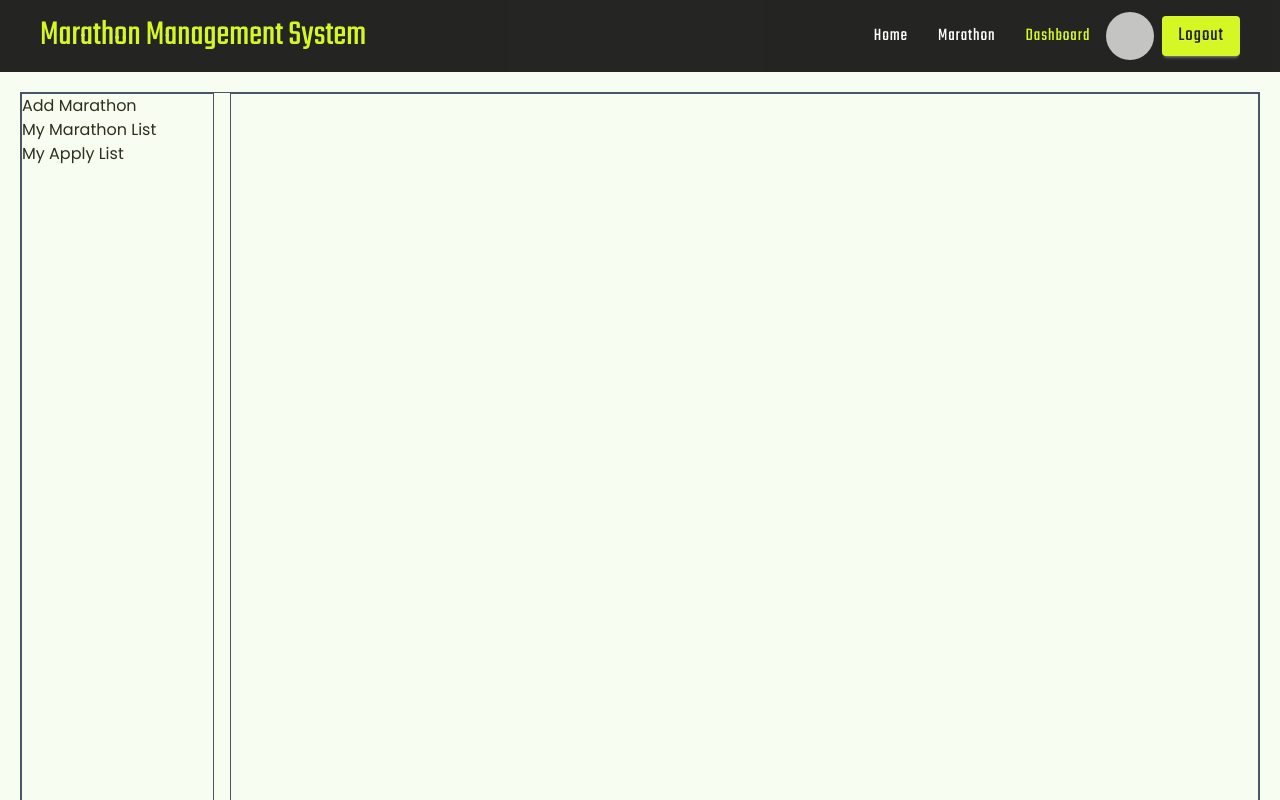
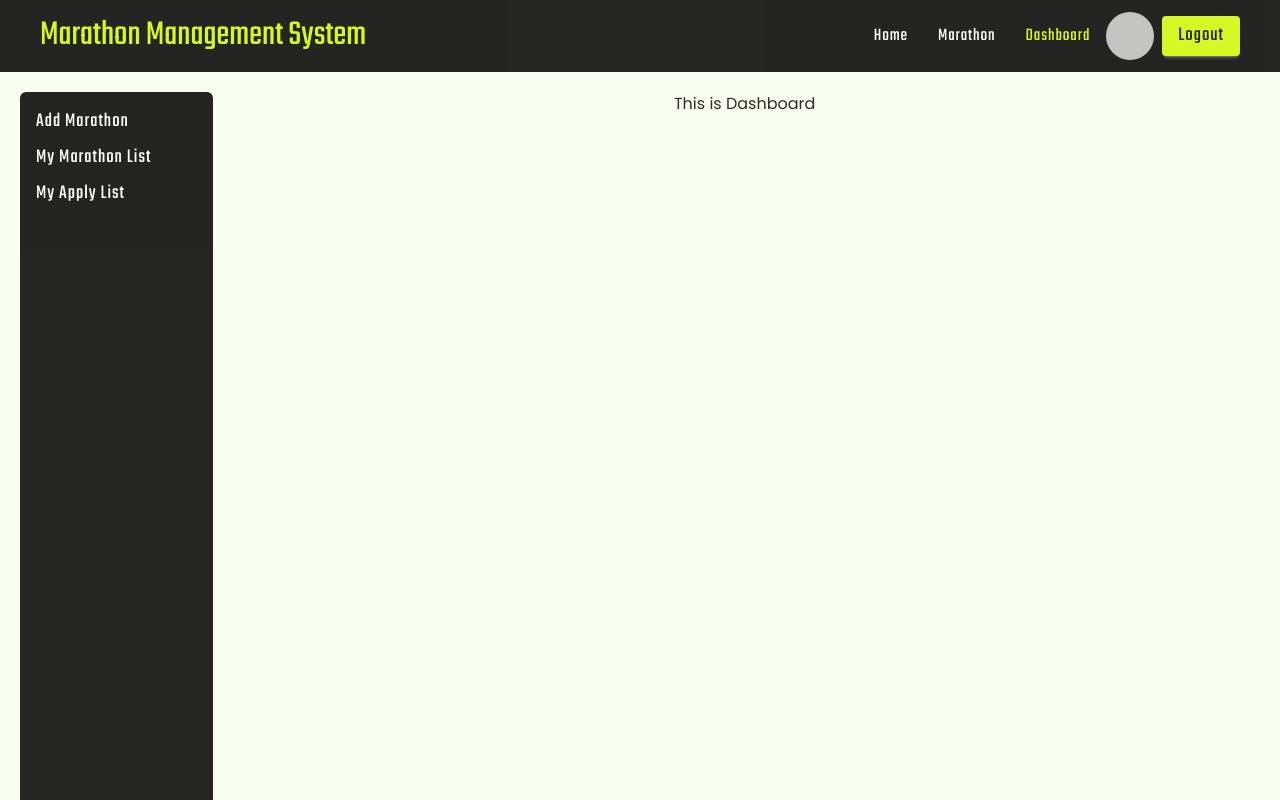
Before and after one commit to AAzizshishir/marathon-management-system, a React (Vite) app: page /dashboard in a window 1280 px wide. Shown: the top 800 px of the page. Built offline with nearby package versions, Linux system fonts and the light colour scheme; no server answers; sample sign-in values are in the browser's storage.

Commit message:
fixed some bugs and dashboard design

```diff
--- a/src/components/applyList/Rows.jsx
+++ b/src/components/applyList/Rows.jsx
@@ -41,7 +41,7 @@ const Rows = ({ el, index, registrationData, setRegistrationData }) => {
       </td>
       <td className="px-3 py-2">
         <button
-          className="btn"
+          className="btn bg-primary text-primary-content font-secondary font-normal text-lg tracking-wider"
           onClick={() => document.getElementById(`my_modal_${_id}`).showModal()}
         >
           Edit
@@ -160,7 +160,7 @@ const Rows = ({ el, index, registrationData, setRegistrationData }) => {
             })
           }
           type="button"
-          className="btn"
+          className="btn bg-primary text-primary-content font-secondary font-normal text-lg tracking-wider"
         >
           Delete
         </button>
--- a/src/components/aside/Aside.jsx
+++ b/src/components/aside/Aside.jsx
@@ -2,27 +2,27 @@ import { NavLink } from "react-router";
 
 const Aside = () => {
   return (
-    <ul>
-      <li>
+    <ul className="space-y-2 font-secondary font-normal text-xl tracking-wider">
+      <li className="hover:text-primary">
         <NavLink
           to={"addmarathon"}
-          className={({ isActive }) => (isActive ? "link" : "")}
+          className={({ isActive }) => (isActive ? "text-primary" : "")}
         >
           Add Marathon
         </NavLink>
       </li>
-      <li>
+      <li className="hover:text-primary">
         <NavLink
           to={"marathonlist"}
-          className={({ isActive }) => (isActive ? "link" : "")}
+          className={({ isActive }) => (isActive ? "text-primary" : "")}
         >
           My Marathon List
         </NavLink>
       </li>
-      <li>
+      <li className="hover:text-primary">
         <NavLink
           to={"applylist"}
-          className={({ isActive }) => (isActive ? "link" : "")}
+          className={({ isActive }) => (isActive ? "text-primary" : "")}
         >
           My Apply List
         </NavLink>
--- a/src/components/marathonList/MarathonList.jsx
+++ b/src/components/marathonList/MarathonList.jsx
@@ -6,7 +6,9 @@ const MarathonList = ({ getMyMarathons }) => {
   const [marathonsData, setMarathonsData] = useState(marathonList);
   return (
     <div className="container p-2 mx-auto sm:p-4 dark:text-gray-800">
-      <h2 className="mb-4 text-2xl font-semibold leading-tight">Contacts</h2>
+      <h2 className="mb-4 text-2xl font-semibold leading-tight">
+        My Marathons List
+      </h2>
       <div className="overflow-x-auto">
         <table className="w-full p-6 text-xs text-left whitespace-nowrap">
           <colgroup>
--- a/src/components/marathonList/MarathonRows.jsx
+++ b/src/components/marathonList/MarathonRows.jsx
@@ -50,7 +50,7 @@ const MarathonRows = ({ marathonData, marathonsData, setMarathonsData }) => {
       </td>
       <td className="px-3 py-2">
         <button
-          className="btn"
+          className="btn bg-primary text-primary-content font-secondary font-normal text-lg tracking-wider"
           onClick={() => document.getElementById(`my_modal_${_id}`).showModal()}
         >
           Edit
@@ -158,7 +158,7 @@ const MarathonRows = ({ marathonData, marathonsData, setMarathonsData }) => {
 
                   <input
                     type="submit"
-                    className="btn btn-primary rounded-lg my-2"
+                    className="btn bg-primary text-primary-content font-secondary font-normal text-lg tracking-wider"
                     value="Update"
                   />
                 </div>
@@ -169,7 +169,7 @@ const MarathonRows = ({ marathonData, marathonsData, setMarathonsData }) => {
       </td>
       <td>
         <button
-          className="btn"
+          className="btn bg-primary text-primary-content font-secondary font-normal text-lg tracking-wider"
           onClick={() =>
             handleDelete({
               id: _id,
--- a/src/pages/dashboard/Dashboard.jsx
+++ b/src/pages/dashboard/Dashboard.jsx
@@ -4,14 +4,15 @@ import { Helmet } from "react-helmet-async";
 
 const Dashboard = () => {
   return (
-    <div className="grid grid-cols-12 gap-4 border border-gray-600 m-5 min-h-screen">
+    <div className="md:grid grid-cols-12 gap-4 m-5 min-h-screen">
       <Helmet>
         <title>Dashboard</title>
       </Helmet>
-      <aside className="col-span-2 border border-gray-600">
+      <aside className="col-span-2 bg-neutral text-white opacity-85 p-4 rounded-md">
         <Aside></Aside>
       </aside>
-      <main className="col-span-10 border border-gray-600">
+      <main className="col-span-10">
+        <h2 className="text-center">This is Dashboard</h2>
         <Outlet></Outlet>
       </main>
     </div>
--- a/src/pages/dashboard/addmarathon/AddMarathon.jsx
+++ b/src/pages/dashboard/addmarathon/AddMarathon.jsx
@@ -56,7 +56,7 @@ const AddMarathon = () => {
                 className="w-full rounded-md px-2 py-0.5 border border-gray-500"
               />
             </div>
-            <div className="flex gap-6 w-full justify-between">
+            <div className="md:flex gap-6 w-full justify-between">
               <div className="col-span-full sm:col-span-3">
                 <label className="text-sm">Start Registration Date</label>
                 <br />
```
